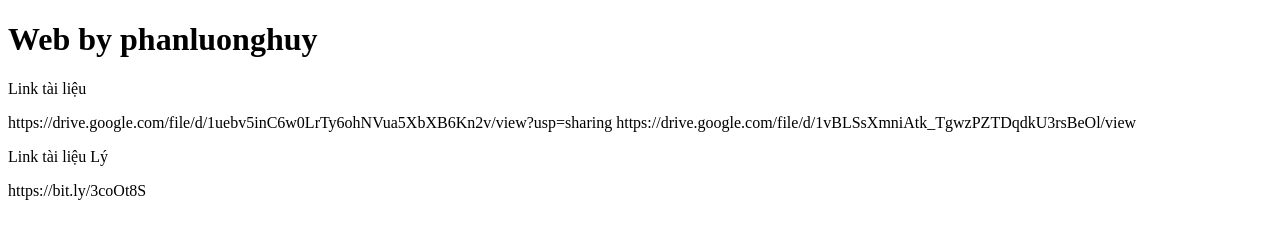
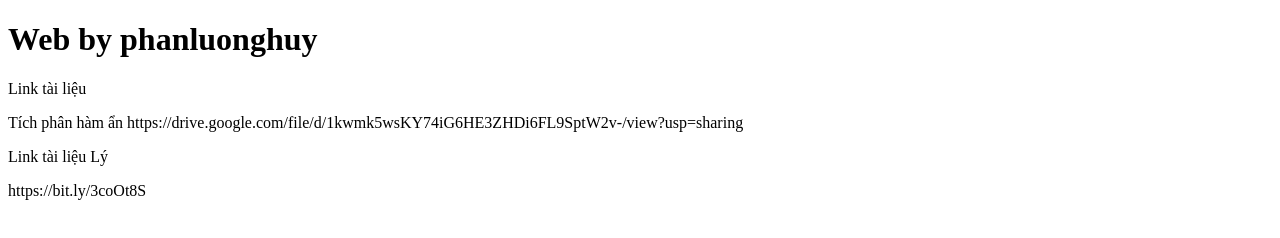
Before and after one commit to phanluonghuy/web, a plain HTML site: page index.html in a window 1280 px wide. Drawn offline with Linux system fonts and the light colour scheme.

Commit message:
Update index.html

```diff
--- a/index.html
+++ b/index.html
@@ -7,8 +7,8 @@
 
 <h1>Web by phanluonghuy </h1>
 <p>Link tài liệu</p>
-https://drive.google.com/file/d/1uebv5inC6w0LrTy6ohNVua5XbXB6Kn2v/view?usp=sharing
-https://drive.google.com/file/d/1vBLSsXmniAtk_TgwzPZTDqdkU3rsBeOl/view
+Tích phân hàm ẩn
+https://drive.google.com/file/d/1kwmk5wsKY74iG6HE3ZHDi6FL9SptW2v-/view?usp=sharing
 <p>Link tài liệu Lý</p>
 https://bit.ly/3coOt8S
 </body>
```
